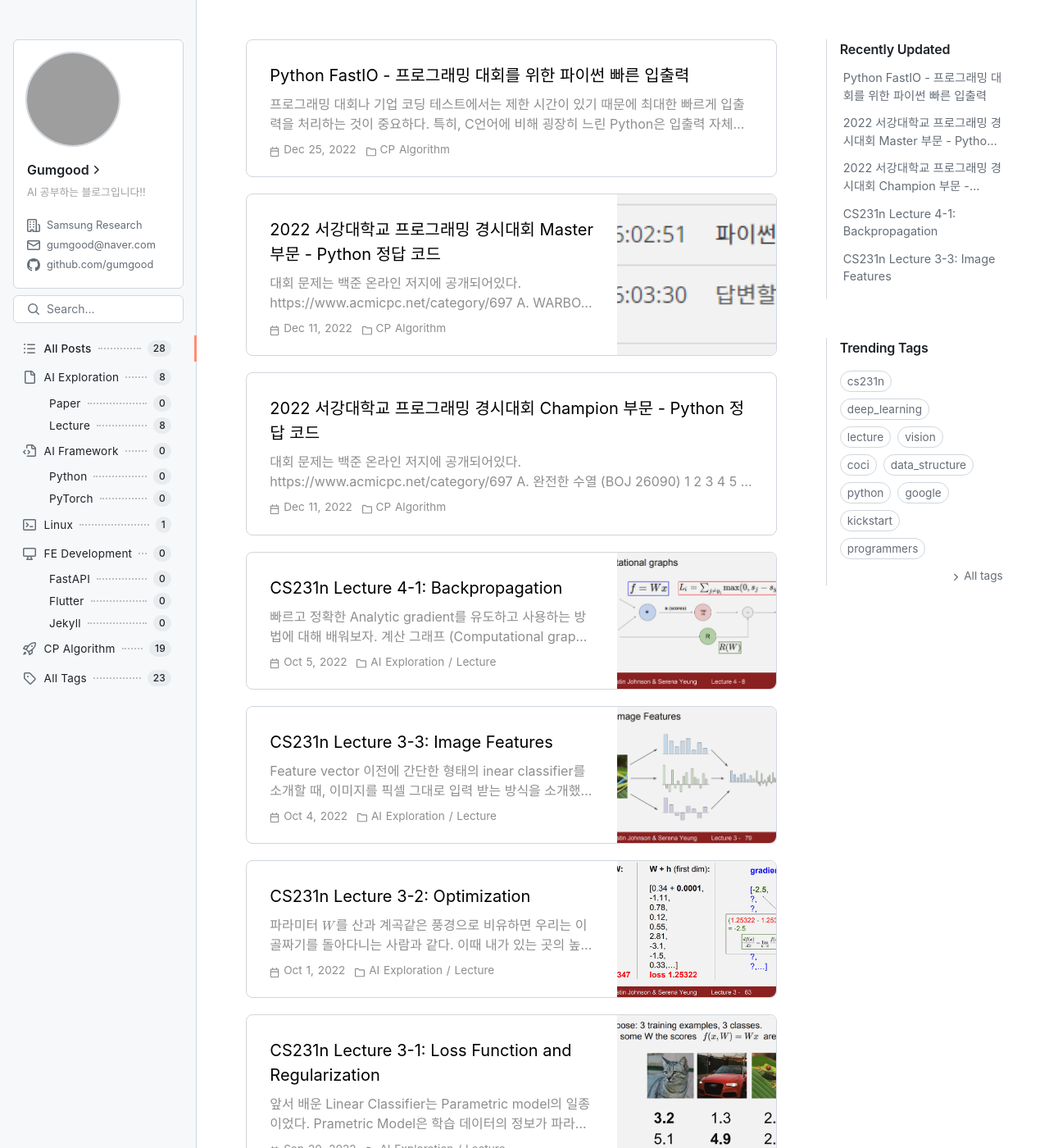
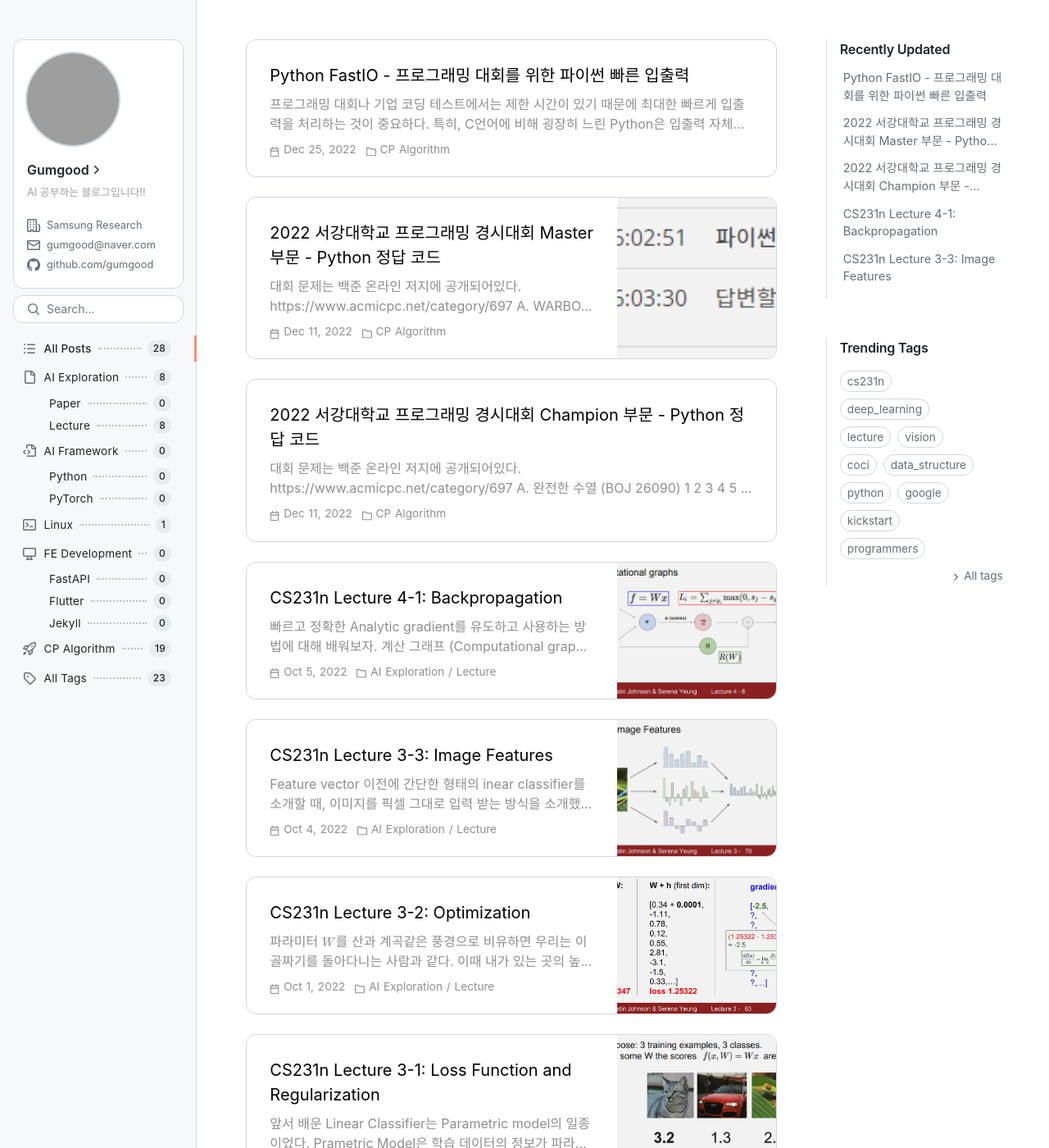
Before and after one commit to gumgood/gumgood.github.io, a Jekyll site: the page built from index.html, in a window 1280 px wide and 1400 px high. Shown: the whole window at 82% size. Built offline with Jekyll 4.4.1, drawn with Linux system fonts in a browser that asks for light colours; the list of posts is cut into pages by our own code; grey boxes are pictures that could not be loaded.

Commit message:
Design: box radius

```diff
--- a/_sass/_common.scss
+++ b/_sass/_common.scss
@@ -90,7 +90,7 @@ $nav-width: 15rem;
 .Box {
     background-color: var(--color-canvas-default);
     border-color: var(--color-border-default);
-    border-radius: var(--borderRadius-medium);
+    border-radius: var(--borderRadius-large);
     border-style: solid;
     border-width: var(--borderWidth-thin);
 }
--- a/_sass/include/_navigation.scss
+++ b/_sass/include/_navigation.scss
@@ -35,16 +35,18 @@ nav {
         height: 7rem;
         width: 7rem;
         overflow: hidden;
-        border-radius: 50%;
+        border-radius: var(--borderRadius-full);
         box-shadow: var(--color-avatar-border) 0 0 0 2px;
     }
 
 
     .profile-site-title {
+        width: min-content;
         margin: 0 -0.5rem;
         padding: 0.125rem 0.5rem;
         font-weight: 600;
         color: var(--color-fg-default);
+        border-radius: var(--borderRadius-medium);
     }
 
     .profile-site-description {
--- a/_sass/pages/_index.scss
+++ b/_sass/pages/_index.scss
@@ -1,16 +1,6 @@
 .post-summaries {
 
     .post-summaries__item {
-        margin-bottom: 1.25rem;
-
-        @media screen and (max-width: $break-small) {
-            margin-bottom: 1.5rem;
-        }
-
-        //box-shadow: var(--post-summaries-shadow);
-        border: 1px solid rgb(208, 215, 222);
-        border-radius: 0.5rem;
-        background-color: var(--post-summaries-bg);
 
         &:hover {
             box-shadow: rgba(104, 104, 104, 0.5) 0 2px 6px 0, rgba(211, 209, 209, 0.15) 0 0 0 1px;
@@ -79,7 +69,8 @@
         display: flex;
         flex-basis: 20rem;
 
-        border-radius: 0 0.5rem 0.5rem 0;
+        border-top-right-radius: var(--borderRadius-large);
+        border-bottom-right-radius: var(--borderRadius-large);
 
         @media screen and (max-width: 640px) {
             max-height: 10rem;
--- a/_sass/style/_light-typography.scss
+++ b/_sass/style/_light-typography.scss
@@ -5,7 +5,10 @@
 @mixin light-scheme {
 // 230923
     --borderWidth-thin: 0.0625rem;
+    --borderRadius-small: 0.1875rem;
     --borderRadius-medium: 0.375rem;
+    --borderRadius-large: 0.75rem;
+    --borderRadius-full: 624.9375rem;
 
     --color-accent-fg: rgb(9, 105, 218);
     --color-avatar-border: var(--color-border-default);
--- a/index.html
+++ b/index.html
@@ -6,7 +6,7 @@ layout: default
     {%- for post in paginator.posts -%}
         {% assign img_attributes = post.content | split: "<img" | slice: 1 | first | split: '/>' | first %}
         <a class="link-muted" href="{{ post.url }}">
-            <div class="post-summaries__item">
+            <div class="post-summaries__item Box mb-4">
                 <div class="post-summaries-container">
                     {% if img_attributes %}
                     <div class="preview-img_wrapper flex-row">
```
